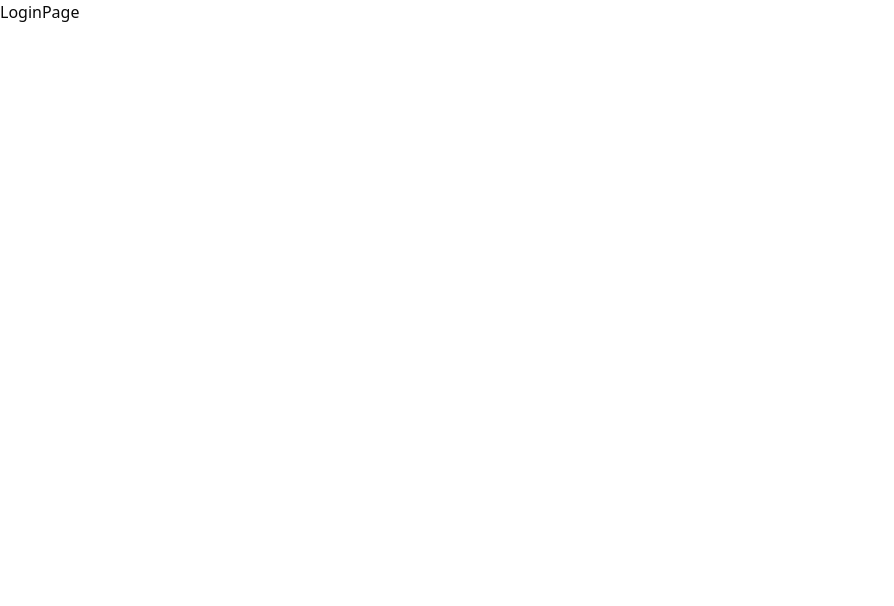
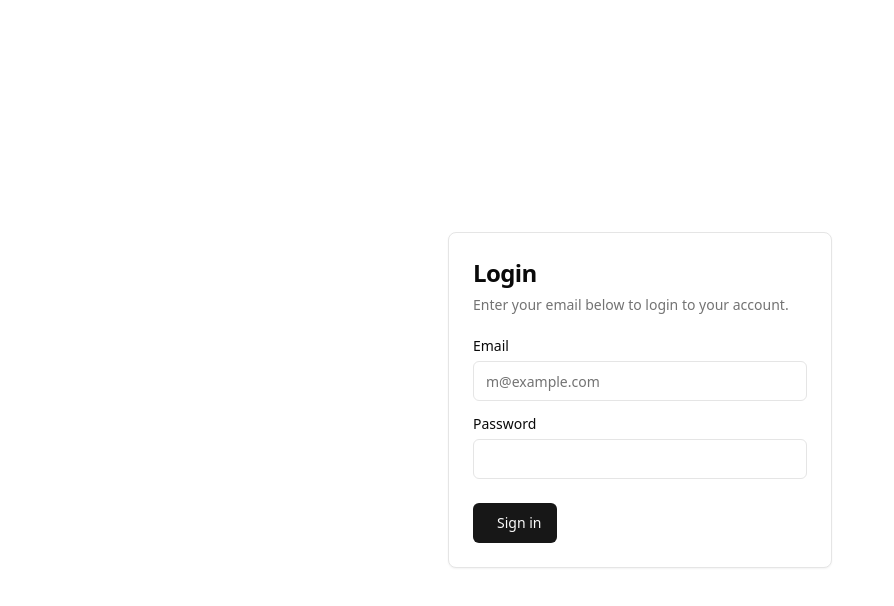
Before and after one commit to KisanD13/elib-dashboard, a React (Vite) app: page /login in a window 1280 px wide. Shown: the top 606 px of the page, without its empty margins (0-894 px from the left). Built offline with nearby package versions, Linux system fonts and the light colour scheme.

Commit message:
add login page

```diff
--- a/package.json
+++ b/package.json
@@ -10,6 +10,7 @@
     "preview": "vite preview"
   },
   "dependencies": {
+    "@radix-ui/react-label": "^2.1.1",
     "@radix-ui/react-slot": "^1.1.1",
     "class-variance-authority": "^0.7.1",
     "clsx": "^2.1.1",
--- /dev/null
+++ b/src/components/ui/card.tsx
@@ -0,0 +1,79 @@
+import * as React from "react"
+
+import { cn } from "@/lib/utils"
+
+const Card = React.forwardRef<
+  HTMLDivElement,
+  React.HTMLAttributes<HTMLDivElement>
+>(({ className, ...props }, ref) => (
+  <div
+    ref={ref}
+    className={cn(
+      "rounded-lg border bg-card text-card-foreground shadow-sm",
+      className
+    )}
+    {...props}
+  />
+))
+Card.displayName = "Card"
+
+const CardHeader = React.forwardRef<
+  HTMLDivElement,
+  React.HTMLAttributes<HTMLDivElement>
+>(({ className, ...props }, ref) => (
+  <div
+    ref={ref}
+    className={cn("flex flex-col space-y-1.5 p-6", className)}
+    {...props}
+  />
+))
+CardHeader.displayName = "CardHeader"
+
+const CardTitle = React.forwardRef<
+  HTMLDivElement,
+  React.HTMLAttributes<HTMLDivElement>
+>(({ className, ...props }, ref) => (
+  <div
+    ref={ref}
+    className={cn(
+      "text-2xl font-semibold leading-none tracking-tight",
+      className
+    )}
+    {...props}
+  />
+))
+CardTitle.displayName = "CardTitle"
+
+const CardDescription = React.forwardRef<
+  HTMLDivElement,
+  React.HTMLAttributes<HTMLDivElement>
+>(({ className, ...props }, ref) => (
+  <div
+    ref={ref}
+    className={cn("text-sm text-muted-foreground", className)}
+    {...props}
+  />
+))
+CardDescription.displayName = "CardDescription"
+
+const CardContent = React.forwardRef<
+  HTMLDivElement,
+  React.HTMLAttributes<HTMLDivElement>
+>(({ className, ...props }, ref) => (
+  <div ref={ref} className={cn("p-6 pt-0", className)} {...props} />
+))
+CardContent.displayName = "CardContent"
+
+const CardFooter = React.forwardRef<
+  HTMLDivElement,
+  React.HTMLAttributes<HTMLDivElement>
+>(({ className, ...props }, ref) => (
+  <div
+    ref={ref}
+    className={cn("flex items-center p-6 pt-0", className)}
+    {...props}
+  />
+))
+CardFooter.displayName = "CardFooter"
+
+export { Card, CardHeader, CardFooter, CardTitle, CardDescription, CardContent }
--- /dev/null
+++ b/src/components/ui/input.tsx
@@ -0,0 +1,22 @@
+import * as React from "react"
+
+import { cn } from "@/lib/utils"
+
+const Input = React.forwardRef<HTMLInputElement, React.ComponentProps<"input">>(
+  ({ className, type, ...props }, ref) => {
+    return (
+      <input
+        type={type}
+        className={cn(
+          "flex h-10 w-full rounded-md border border-input bg-background px-3 py-2 text-base ring-offset-background file:border-0 file:bg-transparent file:text-sm file:font-medium file:text-foreground placeholder:text-muted-foreground focus-visible:outline-none focus-visible:ring-2 focus-visible:ring-ring focus-visible:ring-offset-2 disabled:cursor-not-allowed disabled:opacity-50 md:text-sm",
+          className
+        )}
+        ref={ref}
+        {...props}
+      />
+    )
+  }
+)
+Input.displayName = "Input"
+
+export { Input }
--- /dev/null
+++ b/src/components/ui/label.tsx
@@ -0,0 +1,24 @@
+import * as React from "react"
+import * as LabelPrimitive from "@radix-ui/react-label"
+import { cva, type VariantProps } from "class-variance-authority"
+
+import { cn } from "@/lib/utils"
+
+const labelVariants = cva(
+  "text-sm font-medium leading-none peer-disabled:cursor-not-allowed peer-disabled:opacity-70"
+)
+
+const Label = React.forwardRef<
+  React.ElementRef<typeof LabelPrimitive.Root>,
+  React.ComponentPropsWithoutRef<typeof LabelPrimitive.Root> &
+    VariantProps<typeof labelVariants>
+>(({ className, ...props }, ref) => (
+  <LabelPrimitive.Root
+    ref={ref}
+    className={cn(labelVariants(), className)}
+    {...props}
+  />
+))
+Label.displayName = LabelPrimitive.Root.displayName
+
+export { Label }
--- a/src/pages/LoginPage.tsx
+++ b/src/pages/LoginPage.tsx
@@ -1,5 +1,74 @@
+import { Button } from "@/components/ui/button";
+import {
+  Card,
+  CardContent,
+  CardDescription,
+  CardFooter,
+  CardHeader,
+  CardTitle,
+} from "@/components/ui/card";
+import { Input } from "@/components/ui/input";
+import { Label } from "@/components/ui/label";
+
 const LoginPage = () => {
-  return <div>LoginPage</div>;
+  return (
+    <section className="flex justify-center items-center h-screen">
+      <Card className="w-full max-w-sm">
+        <CardHeader>
+          <CardTitle className="text-2xl">Login</CardTitle>
+          <CardDescription>
+            Enter your email below to login to your account. <br />
+            {/* {mutation.isError && (
+            <span className="text-red-500 text-sm">
+              {"Something went wrong"}
+            </span>
+          )} */}
+          </CardDescription>
+        </CardHeader>
+        <CardContent className="grid gap-4">
+          <div className="grid gap-2">
+            <Label htmlFor="email">Email</Label>
+            <Input
+              // ref={emailRef}
+              id="email"
+              type="email"
+              placeholder="m@example.com"
+              required
+            />
+          </div>
+          <div className="grid gap-2">
+            <Label htmlFor="password">Password</Label>
+            <Input
+              // ref={passwordRef}
+              id="password"
+              type="password"
+              required
+            />
+          </div>
+        </CardContent>
+        <CardFooter>
+          <div className="w-full">
+            <Button
+            // onClick={handleLoginSubmit}
+            // className="w-full"
+            // disabled={mutation.isPending}
+            >
+              {/* {mutation.isPending && <LoaderCircle className="animate-spin" />} */}
+
+              <span className="ml-2">Sign in</span>
+            </Button>
+
+            {/* <div className="mt-4 text-center text-sm">
+            Don't have an account?{" "}
+            <Link to={"/auth/register"} className="underline">
+              Sign up
+            </Link>
+          </div> */}
+          </div>
+        </CardFooter>
+      </Card>
+    </section>
+  );
 };
 
 export default LoginPage;
```
Also changed, not shown: 1 other file (tests, documents, lock files or other folders).
